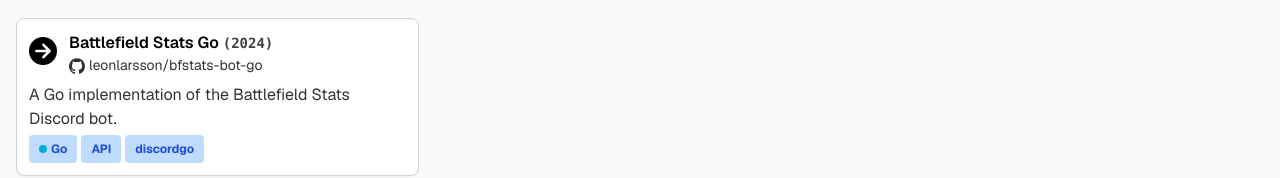
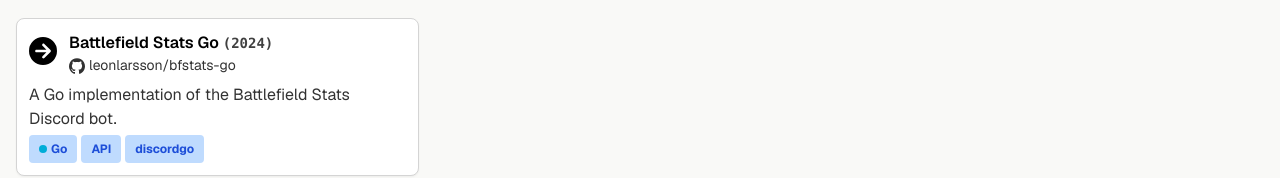
Before and after one commit to leonlarsson/leon-home, a Next.js app: page /projects in a window 1280 px wide. Shown: the part 1840-2018 px from the top of the page. Built offline with nearby package versions, Linux system fonts and the light colour scheme.

Commit message:
projects: update data

```diff
--- a/data/projects/index.ts
+++ b/data/projects/index.ts
@@ -188,8 +188,8 @@ export default [
     name: "Battlefield Stats Discord Bot",
     description: [
       "My largest and most successful project by far. Battlefield Stats is a Discord bot that provides on-demand Battlefield statistics in Discord. I have also built a website and an API for this project.",
-      "Used by thousands of users in over 4,000 Discord servers, the bot is built with discord.js (on Bun) and the website with Next.js and shadcn/ui.",
-      "In February 2024, I rewrote the bot, going from JavaScript to TypeScript and from Node.js to Bun.",
+      "Used by thousands of users in over 4,000 Discord servers, the bot is built with discord.js and the website with Next.js and shadcn/ui.",
+      "In February 2024, I rewrote the bot, going from JavaScript to TypeScript and from Node.js to Bun (and later back again).",
     ],
     shortDescription:
       "A bot that provides Battlefield stats right inside Discord.",
@@ -516,7 +516,7 @@ export default [
       "A Go implementation of the Battlefield Stats Discord bot.",
     year: "2024",
     tags: [tags.GO, tags.API, tags.DISCORDGO],
-    githubLink: "https://github.com/leonlarsson/bfstats-bot-go",
+    githubLink: "https://github.com/leonlarsson/bfstats-go",
     displayInCv: true,
   },
 ] satisfies Project[] as Project[];
```
